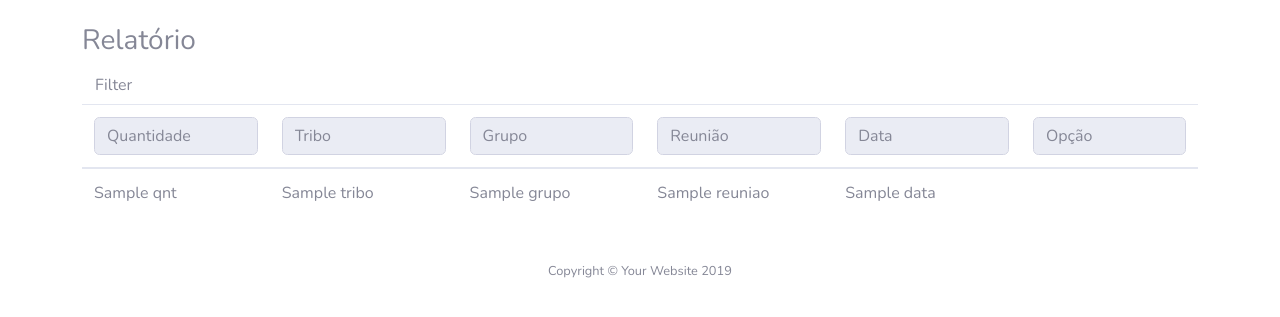
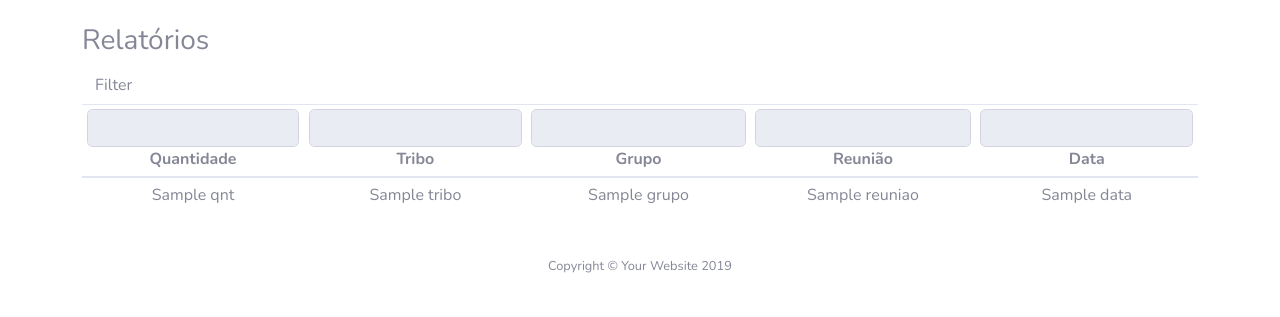
Before and after one commit to arquimedesjr/app_wep_issacar, a Django app: template app/templates/relatorio.html in a window 1280 px wide. Shown: the part 56-373 px from the top of the page. Run offline with Django 3.2, Linux system fonts and the light colour scheme; the template is opened without the code that fills it: most values are stand-ins (such as "Sample title", 1, 10 or a date in 2020); some libraries are stand-ins or nearby versions.

Commit message:
ajuste no historio de relatorio

```diff
--- a/app/templates/relatorio.html
+++ b/app/templates/relatorio.html
@@ -10,6 +10,7 @@ Dashboard
 {%endblock%}
 
 {% block content %}
+
 <div class="container">
     <!--    <h3>The columns titles are merged with the filters inputs thanks to the placeholders attributes</h3>-->
     <!--    <hr>-->
@@ -17,23 +18,22 @@ Dashboard
     <div class="row">
         <div class="panel panel-primary filterable">
             <div class="panel-heading">
-                <h3 class="panel-title">Relatório</h3>
+                <h3 class="panel-title">Relatórios</h3>
                 <button class="btn btn-default pull-right btn-xs btn-filter"><span
                         class="glyphicon glyphicon-filter"></span>
                     Filter
                 </button>
 
             </div>
-            <div class="table-responsive-md">
-                <table class="table">
+            <div class="table-responsive-sm text-nowrap text-center">
+                <table class="table table-sm">
                     <thead>
                     <tr class="filters">
-                        <th><input type="text" class="form-control" placeholder="Quantidade" disabled></th>
-                        <th><input type="text" class="form-control" placeholder="Tribo" disabled></th>
-                        <th><input type="text" class="form-control" placeholder="Grupo" disabled></th>
-                        <th><input type="text" class="form-control" placeholder="Reunião" disabled></th>
-                        <th><input type="text" class="form-control" placeholder="Data" disabled></th>
-                        <th><input type="text" class="form-control" placeholder="Opção" disabled></th>
+                        <th><input type="text" class="form-control" placeholder="" disabled>Quantidade</th>
+                        <th><input type="text" class="form-control" placeholder="" disabled>Tribo</th>
+                        <th><input type="text" class="form-control" placeholder="" disabled>Grupo</th>
+                        <th><input type="text" class="form-control" placeholder="" disabled>Reunião</th>
+                        <th><input type="text" class="form-control" placeholder="" disabled>Data</th>
                     </tr>
                     </thead>
                     <tbody>
@@ -61,11 +61,12 @@ Dashboard
     </div>
 </div>
 
-{% endblock %}
+
+    {% endblock %}
 
 
-{% block scripts %}
-<script>
+    {% block scripts %}
+    <script>
 $(document).ready(function(){
     $('.filterable .btn-filter').click(function(){
         var $panel = $(this).parents('.filterable'),
@@ -110,5 +111,10 @@ $(document).ready(function(){
 });
 
 
-</script>
-{% endblock %}
+
+
+
+
+
+    </script>
+    {% endblock %}
```
